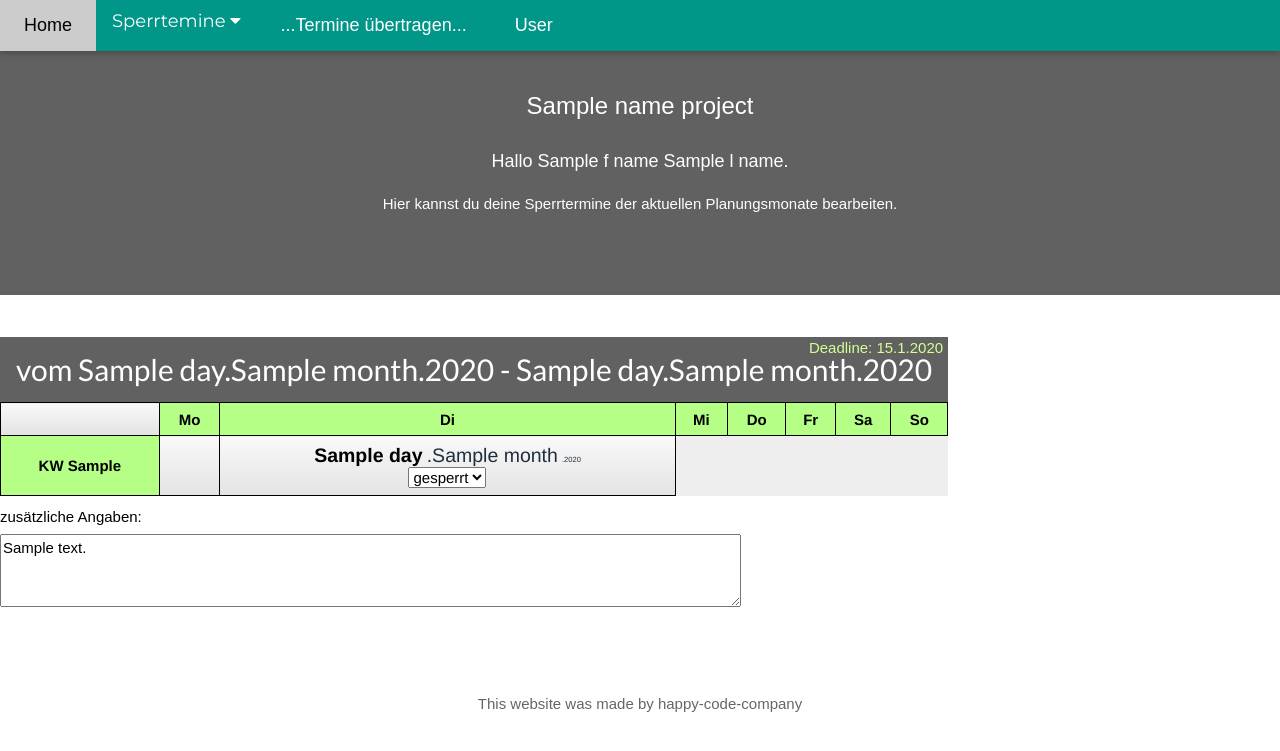
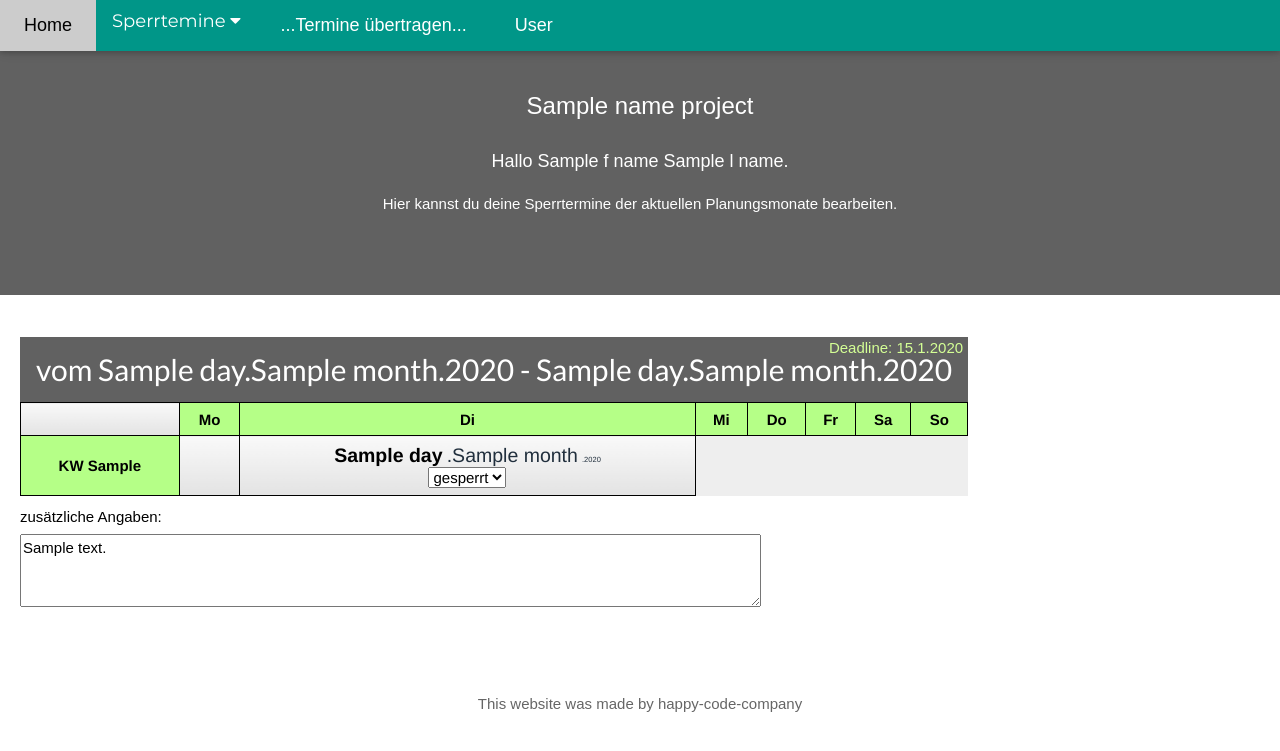
Before and after one commit to TomBenRu/hcc_plan_api, a FastAPI app: template templates/index_actor.html in a window 1280 px wide. Shown: the top 751 px of the page. Run offline with FastAPI, Linux system fonts and the light colour scheme; the template is opened without the code that fills it: most values are stand-ins (such as "Sample title", 1, 10 or a date in 2020); parts of the project's set-up code (start-up, migrations or seed data) failed here and were passed over.

Commit message:
still work in progress

```diff
--- a/static/calendar.css
+++ b/static/calendar.css
@@ -13,6 +13,7 @@
         }
 .grid_center {
         display: grid;
+        padding-left: 20px;
         justify-content: start;
         align-items: center;
 }
```
